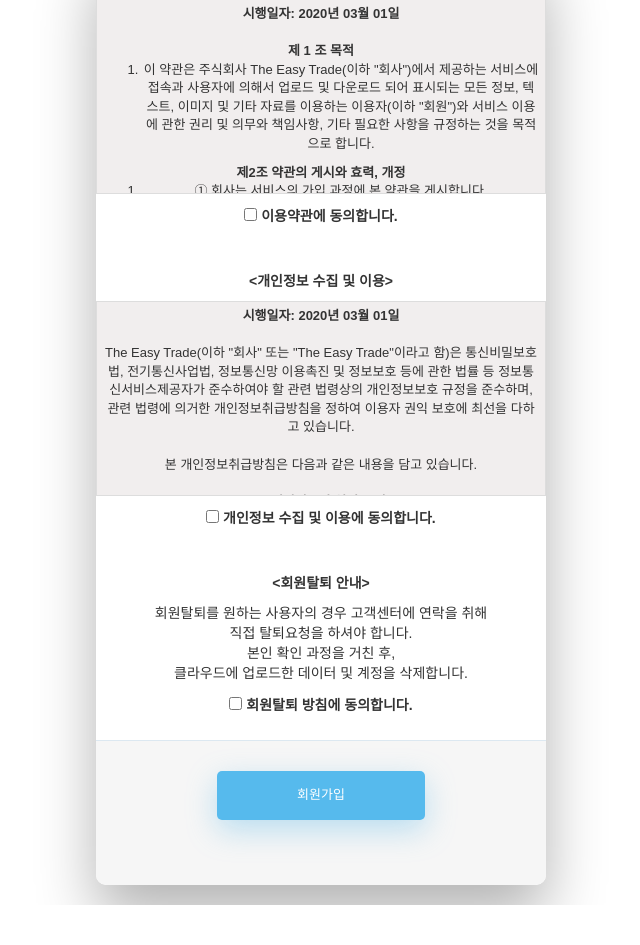
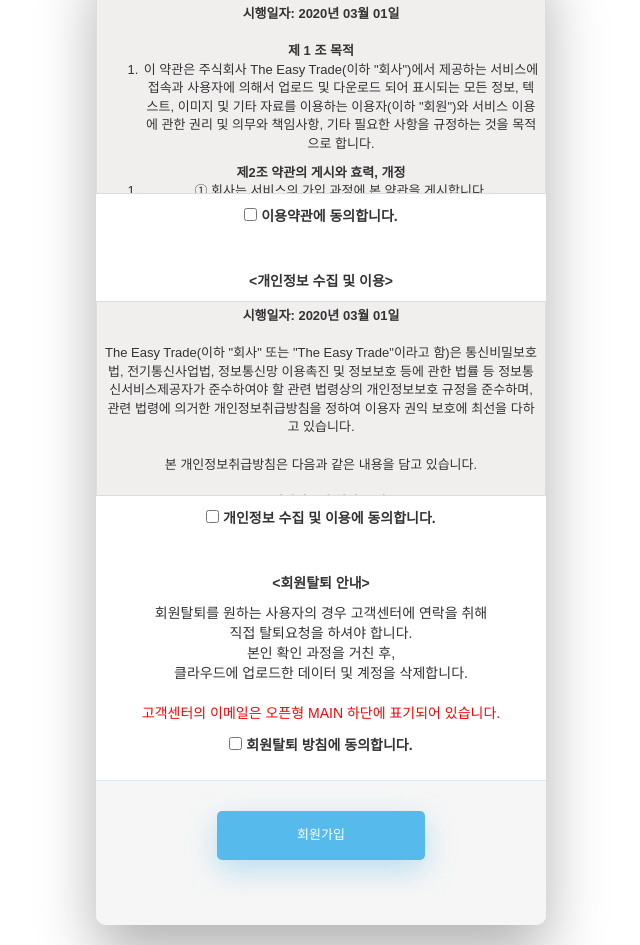
Before and after one commit to dongwook1215/Graduation, a Django app: page /register/agreement/ in a window 1280 px wide. Shown: the part 131-1076 px from the top of the page, without its empty margins (319-959 px from the left). Before the commit the page ends 1036 px from the top, so only its background shows below. Run offline with Django 3.2, Linux system fonts and the light colour scheme; parts of the project's set-up code (start-up, migrations or seed data) failed here and were passed over; some libraries are stand-ins or nearby versions; some web fonts are replaced.

Commit message:
동의ㅣ 수정

```diff
--- a/Open_APP/templates/main.html
+++ b/Open_APP/templates/main.html
@@ -150,9 +150,11 @@
       <footer class="sticky-footer bg-white">
         <div class="container my-auto">
           <div class="copyright text-center my-auto">
-            <span>Copyright &copy; Your Website 2020</span>
+            <span>Copyright &copy; Your Website 2020</span><br>
+            <span style="color: red;">고객센터 EMAIL: tnals9720@gmail.com</span>
           </div>
         </div>
+
       </footer>
     </div>
     {% endblock contents %}
--- a/registerapp/templates/agreement.html
+++ b/registerapp/templates/agreement.html
@@ -531,7 +531,8 @@
                 </div><br><br>
                 <p style="font-weight: bold;"><i class="fas fa-check"></i> <회원탈퇴 안내> </p>
                     회원탈퇴를 원하는 사용자의 경우 고객센터에 연락을 취해<br> 직접 탈퇴요청을 하셔야 합니다.<br>
-                    본인 확인 과정을 거친 후,<br> 클라우드에 업로드한 데이터 및 계정을 삭제합니다.
+                    본인 확인 과정을 거친 후,<br> 클라우드에 업로드한 데이터 및 계정을 삭제합니다.<br><br>
+                    <span style="color: red;">고객센터의 이메일은 오픈형 MAIN 하단에 표기되어 있습니다.</span>
                 <div class="col-12 text-center">
                     <label style="padding-top: 10px;">
                         <input type="checkbox" name="agreement3" />
```
